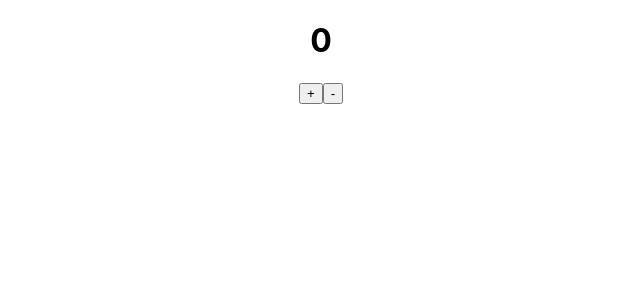
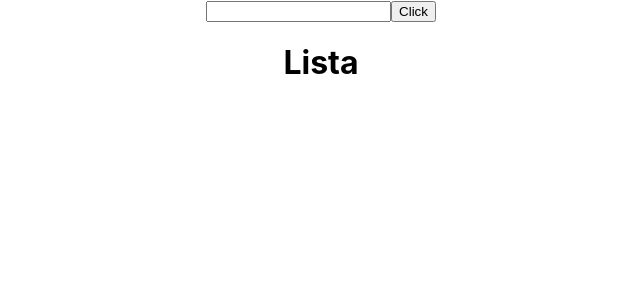
Before and after one commit to pedrolgr/react-estudos, a React (Create React App) app: page / in a window 1280 px wide. Shown: the top 300 px of the page, without its empty margins (319-959 px from the left). Built offline with nearby package versions, Linux system fonts and the light colour scheme; the HTML template or start-up script is replaced by a standard one.

Commit message:
second exercize about usestate

```diff
--- a/src/App.js
+++ b/src/App.js
@@ -1,11 +1,12 @@
 import './App.css';
 import { App1 } from './studies/01creating-nested-components-passing-props/App1.js'
 import { App2 } from './studies/02usestate-hook/App2.js';
+import { App3 } from './studies/02usestate-hook/App3.js';
 
 function App() {
   return (
     <div className="App">
-      <App2></App2>
+      <App3 />
     </div>
   );
 }
--- /dev/null
+++ b/src/studies/02usestate-hook/App3.js
@@ -0,0 +1,41 @@
+import { useState } from "react"
+
+export function App3() {
+
+    const [list, setList] = useState([])
+    const [inputValue, setInputValue] = useState('')
+
+    const handleClick = (input) => {
+        setList(prevList => [...prevList, input])
+        console.log(list)
+    }
+
+    const handleChange = (event) => {
+        setInputValue(event.target.value);
+    }
+
+    const handleDelete = (item) => {
+        const newList = list.filter((word) => item !== word)
+        setList(newList);
+    }
+
+    return(
+        <>
+            <input
+            type="text"
+            value={inputValue}
+            onChange={handleChange}></input>
+            <button onClick={() => handleClick(inputValue)}>Click</button>
+
+            <div>
+                <h1>Lista</h1>
+                {list.map((item) => (
+                    <div key={item}>
+                        <span>{item}</span>
+                        <button onClick={() => handleDelete(item)}>x</button>
+                    </div>
+                ))}
+            </div>
+        </>
+    )
+}
```
